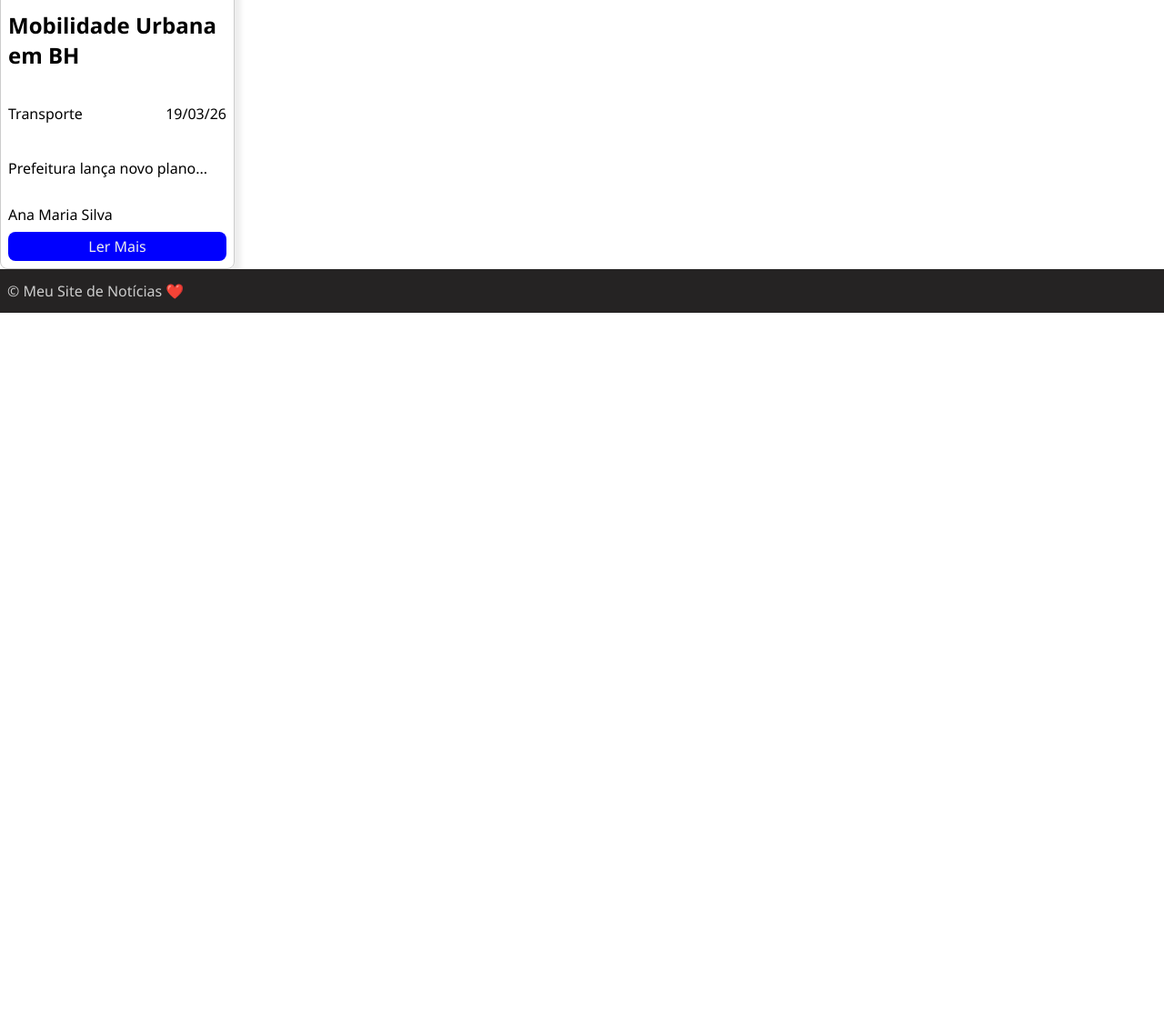
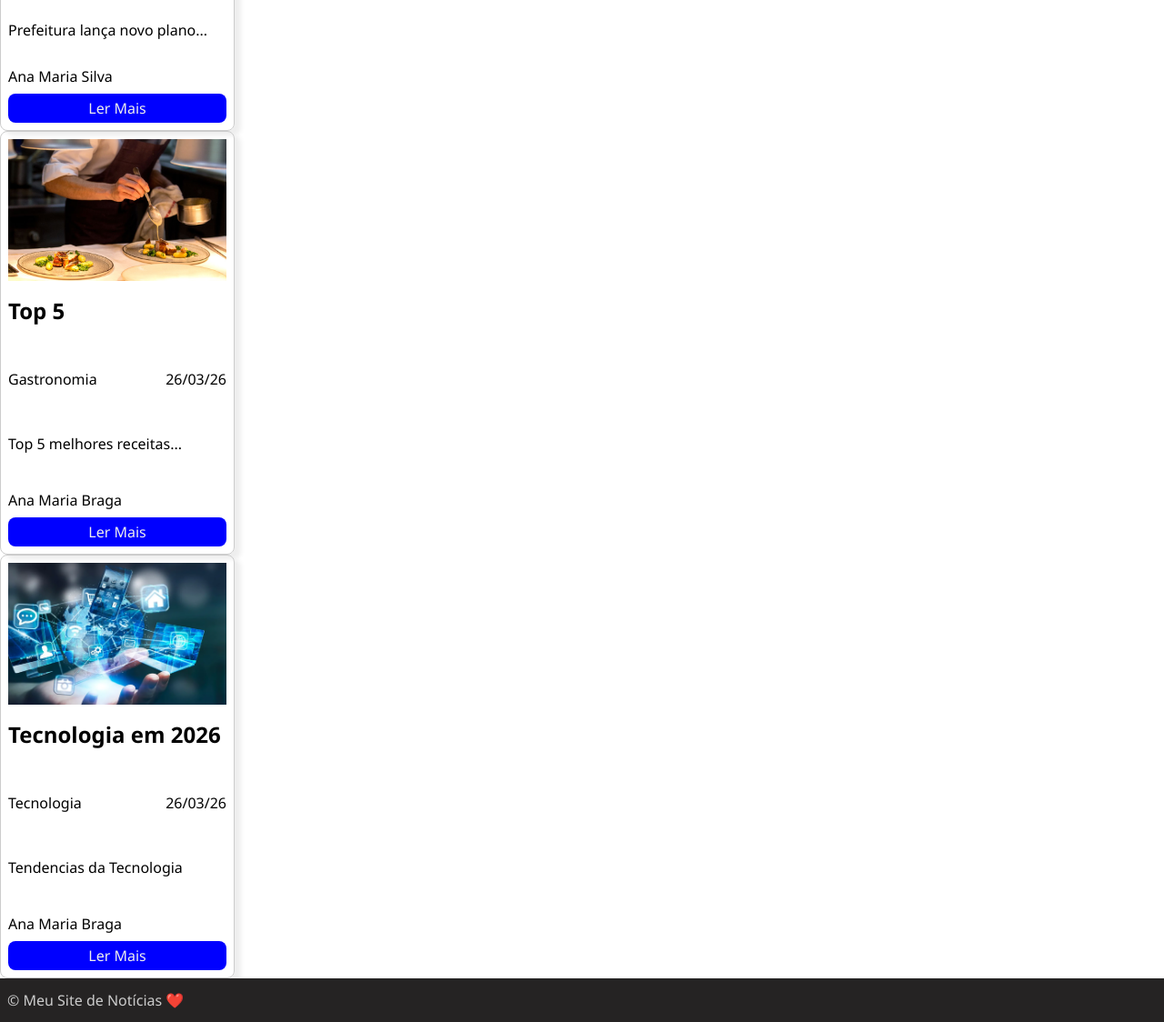
Before and after one commit to borsagli/meu-site-de-noticias, a plain HTML site: page index.html in a window 1280 px wide. Shown: the part 456-1580 px from the top of the page at 91% size. Before the commit the page ends 800 px from the top, so only its background shows below. Drawn offline with Linux system fonts and the light colour scheme.

Commit message:
Atualizacao cards

```diff
--- a/index.html
+++ b/index.html
@@ -33,6 +33,32 @@
     </section>
     <a href="" class="botao-do-cartao">Ler Mais</a>
   </div>
+  <div class="cartao">
+    <img src="./assets/img/Gastronomia.png" alt="" class="imagem-do-cartao">
+    <section class="corpo-do-cartao">
+      <h1 class="titulo-da-noticia"> Top 5</h1>
+      <p class="classificacao-da-noticia">
+        <span class="categoria-da-noticia">Gastronomia</span>
+        <span class="data-da-noticia">26/03/26</span>
+      </p>
+      <p class="descricao-da-noticia">Top 5 melhores receitas...</p>
+      <p class="autor-da-noticia">Ana Maria Braga</p>
+    </section>
+    <a href="" class="botao-do-cartao">Ler Mais</a>
+  </div>
+    <div class="cartao">
+    <img src="./assets/img/Tecnlogia.png" alt="" class="imagem-do-cartao">
+    <section class="corpo-do-cartao">
+      <h1 class="titulo-da-noticia"> Tecnologia em 2026</h1>
+      <p class="classificacao-da-noticia">
+        <span class="categoria-da-noticia">Tecnologia</span>
+        <span class="data-da-noticia">26/03/26</span>
+      </p>
+      <p class="descricao-da-noticia">Tendencias da Tecnologia</p>
+      <p class="autor-da-noticia">Ana Maria Braga</p>
+    </section>
+    <a href="" class="botao-do-cartao">Ler Mais</a>
+  </div>
 
 
   <footer>&copy; Meu Site de Notícias ❤️</footer>
```
